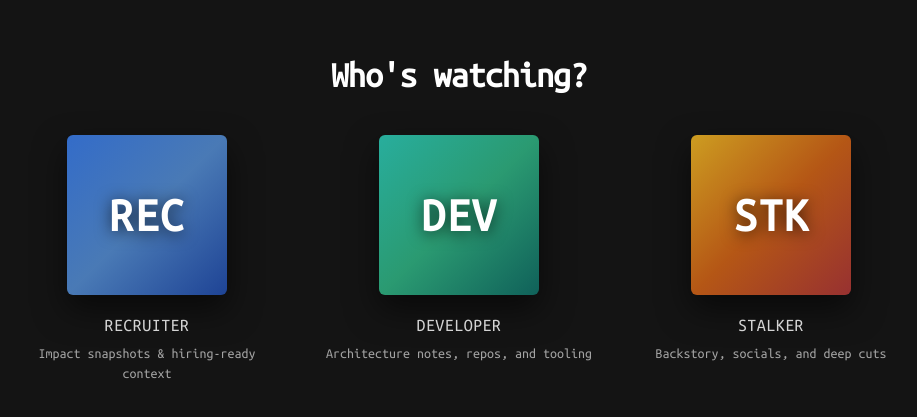
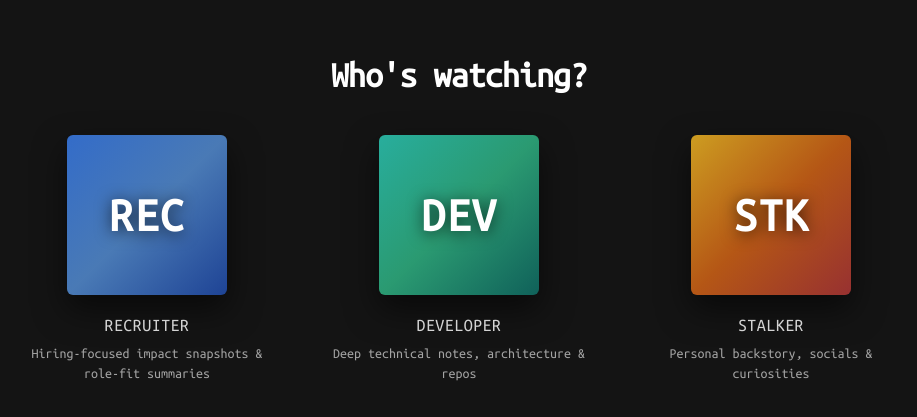
Before and after one commit to joshuan98/resume, a Next.js app: page / in a window 1280 px wide. Shown: the part 149-566 px from the top of the page, without its empty margins (181-1098 px from the left). Built offline with nearby package versions, Linux system fonts and the light colour scheme.

Commit message:
Minor updates

```diff
--- a/src/constants/profiles.ts
+++ b/src/constants/profiles.ts
@@ -14,7 +14,7 @@ export const PROFILES: ProfileConfig[] = [
     accent: "from-blue-500/80 via-blue-400/70 to-blue-600/60",
     symbol: "REC",
     href: "/recruiter",
-    tagline: "Impact snapshots & hiring-ready context",
+    tagline: "Hiring-focused impact snapshots & role-fit summaries",
   },
   {
     id: "developer",
@@ -22,7 +22,7 @@ export const PROFILES: ProfileConfig[] = [
     accent: "from-teal-400/80 via-emerald-400/70 to-teal-600/60",
     symbol: "DEV",
     href: "/developer",
-    tagline: "Architecture notes, repos, and tooling",
+    tagline: "Deep technical notes, architecture & repos",
   },
   {
     id: "stalker",
@@ -30,7 +30,7 @@ export const PROFILES: ProfileConfig[] = [
     accent: "from-amber-400/80 via-orange-500/70 to-red-500/60",
     symbol: "STK",
     href: "/stalker",
-    tagline: "Backstory, socials, and deep cuts",
+    tagline: "Personal backstory, socials & curiosities",
   },
 ];
 
--- a/src/lib/hero.ts
+++ b/src/lib/hero.ts
@@ -11,7 +11,7 @@ export const createHero = (overrides: HeroOverrides): ProfileHero => {
       entry,
       1800,
     ]),
-    description: aboutData.description.slice(1).join(" "),
+    description: aboutData.description.join(" "),
     cta: "",
     ctaHref: undefined,
     secondaryCta: undefined,
```
